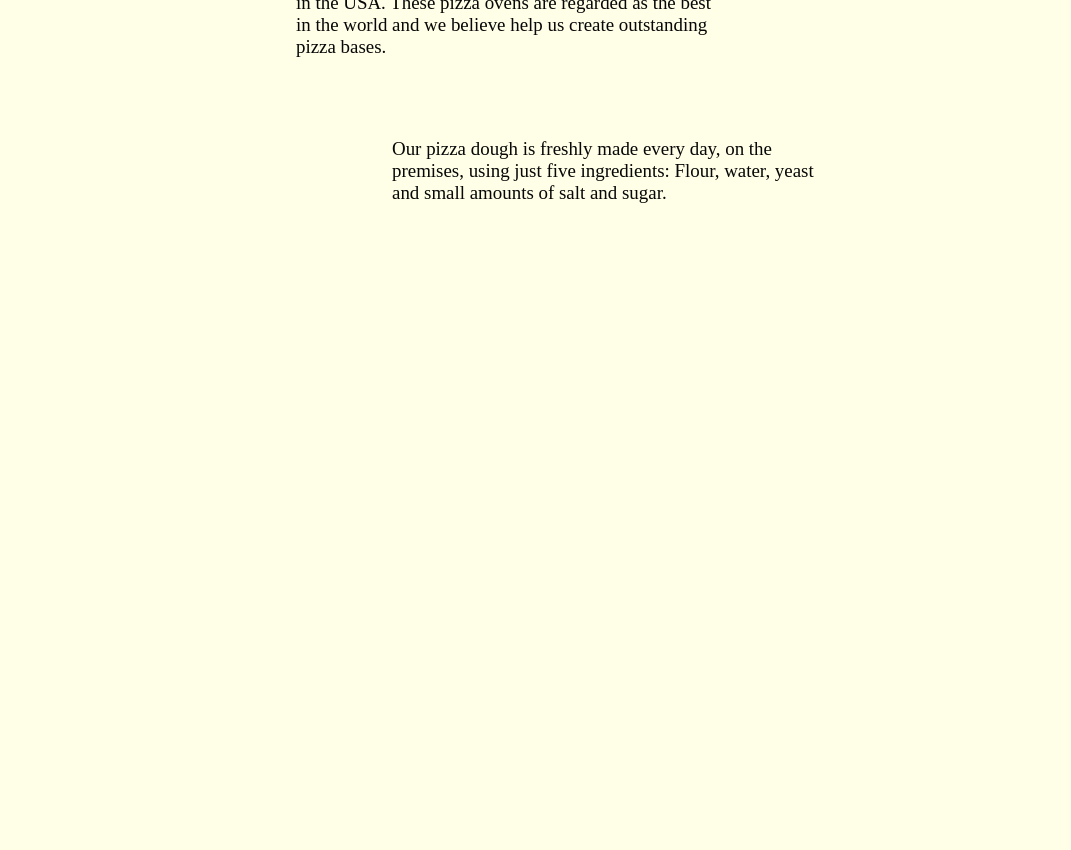
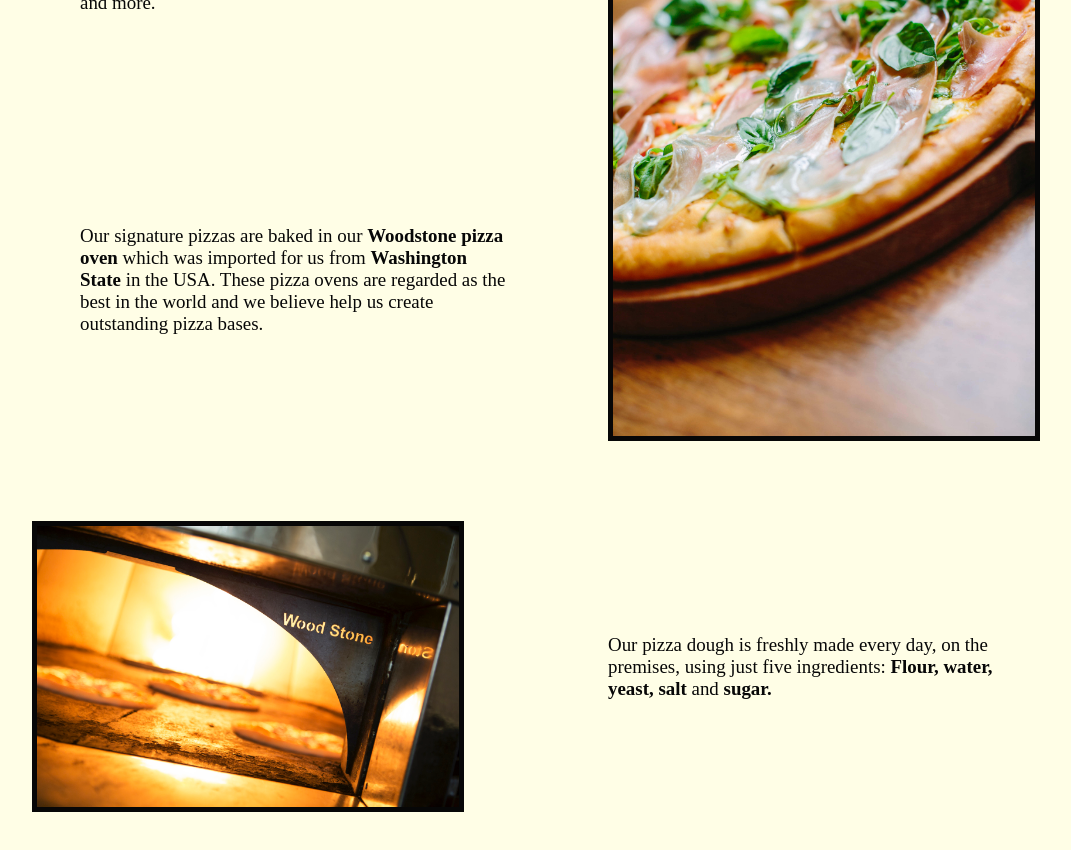
Before and after one commit to llleeeaaannn/independentpizza, a React (Create React App) app: page / in a window 1280 px wide. Shown: the part 1740-2590 px from the top of the page, without its empty margins (80-1151 px from the left). Built offline with nearby package versions, Linux system fonts and the light colour scheme.

Commit message:
Completed about section

```diff
--- a/src/components/about.js
+++ b/src/components/about.js
@@ -4,35 +4,36 @@ const About = () => {
   return (
     <div id="about">
       <section className="sectionone">
-        <div>
+        <div className="imageone">
           <img src="images/restaurant.jpg" alt="The restaurant"></img>
         </div>
 
-        <div class="textone">
+        <div className="textone">
           <p><strong>The Independent Pizza Company</strong> opened in the summer of 1984 and 2023 marks 39 years trading in Drumcondra. Founded by two Trinity College science graduates, Independent Pizza, as it's colloquially known, has become a staple of the Drumcondra food scene.</p>
 
-          <p>We offer seating for groups large and small and also provide a takeaway and deliver service.</p>
+          <p>We offer <strong>seating</strong> for groups large and small and also provide a <strong>takeaway</strong> and <strong>delivery</strong> service.</p>
         </div>
       </section>
 
       <section>
-        <div>
+        <div className="texttwo">
           <p>Our pizza style is American – light crisp bases with both traditional and contemporary topping combinations. We also have several non-pizza options including chicken wings, main course salads, roasted Irish half-chicken and more.</p>
 
-          <p>Our signature pizzas are baked in our Woodstone pizza oven which was imported for us from Washington State in the USA. These pizza ovens are regarded as the best in the world and we believe help us create outstanding pizza bases.</p>
+          <p>Our signature pizzas are baked in our <strong>Woodstone pizza oven</strong> which was imported for us from <strong>Washington State</strong> in the USA. These pizza ovens are regarded as the best in the world and we believe help us create outstanding pizza bases.</p>
         </div>
 
-        <div>
+        <div className="imagetwo">
+          <img src="images/pizzaphoto.jpeg" alt="Pizza on board"></img>
         </div>
       </section>
 
       <section>
-        <div>
+        <div className="imagethree">
+          <img src="images/oven.jpeg" alt="Pizza oven"></img>
         </div>
 
-        <div>
-          <p>Our pizza dough is freshly made every day, on the premises, using just five ingredients:
-          Flour, water, yeast and small amounts of salt and sugar.</p>
+        <div className="textthree">
+          <p>Our pizza dough is freshly made every day, on the premises, using just five ingredients: <strong> Flour, water, yeast, salt</strong> and <strong>sugar.</strong></p>
         </div>
       </section>
 
--- a/src/styles/styles.scss
+++ b/src/styles/styles.scss
@@ -102,13 +102,12 @@ body {
   @include flex-column;
   align-items: center;
   gap: 5rem;
-  height: 300vh;
-  padding: 10rem;
+  padding: 7.5rem 10rem;
   font-family: 'Montserrat';
 
   section {
     @include flex-row;
-    justify-content: center;
+    justify-content: space-between;
     gap: 10%;
     width: 100%;
 
@@ -131,6 +130,34 @@ body {
     .textone {
       @include flex-column;
       justify-content: space-between;
+
+      :last-child {
+        margin-bottom: 5rem;
+      }
+    }
+
+    .texttwo {
+      @include flex-column;
+      justify-content: space-around;
+    }
+
+    .textthree {
+      @include flex-column;
+      justify-content: center;
+    }
+
+    .imageone {
+
+    }
+
+    .imagetwo {
+
+    }
+
+    .imagethree {
+      img {
+        margin-left: -3rem;
+      }
     }
 
   }
```
Also changed, not shown: public/images/oven.jpeg (added), public/images/pizzaphoto.jpeg (added).
